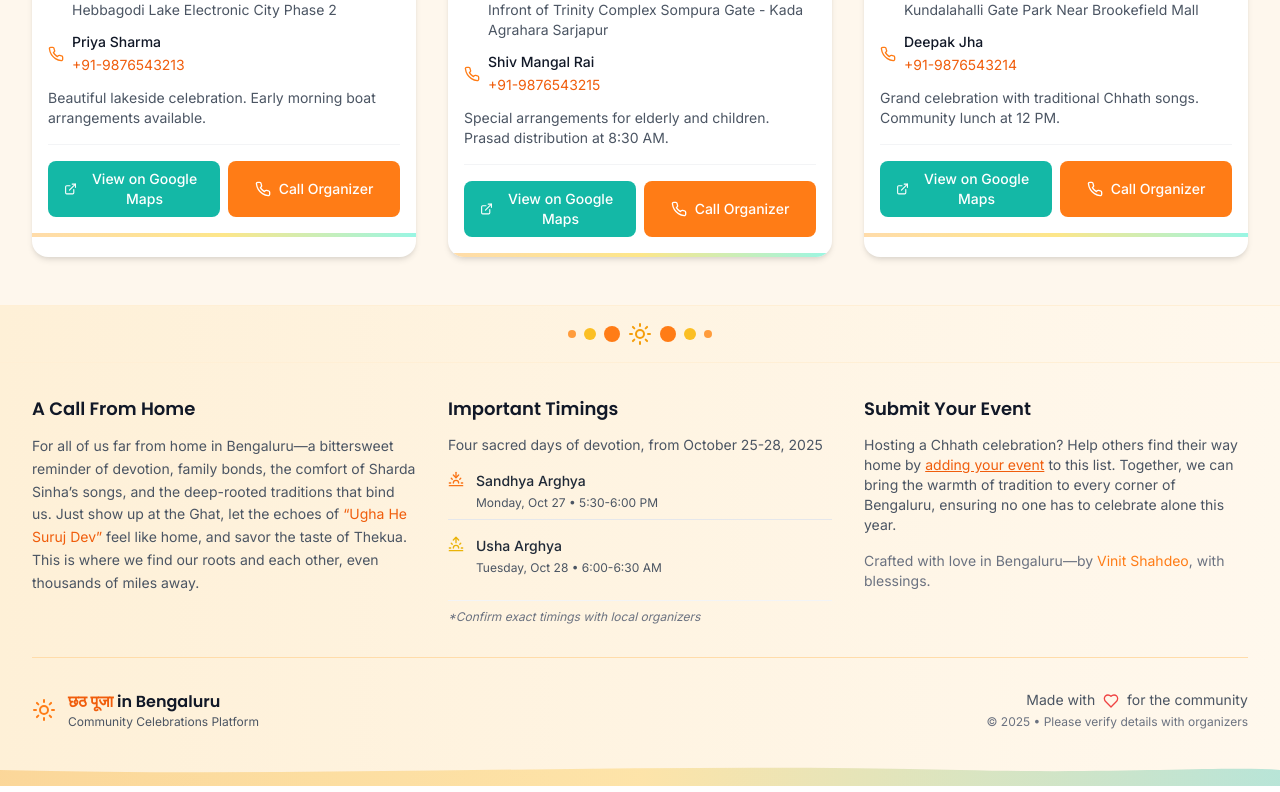
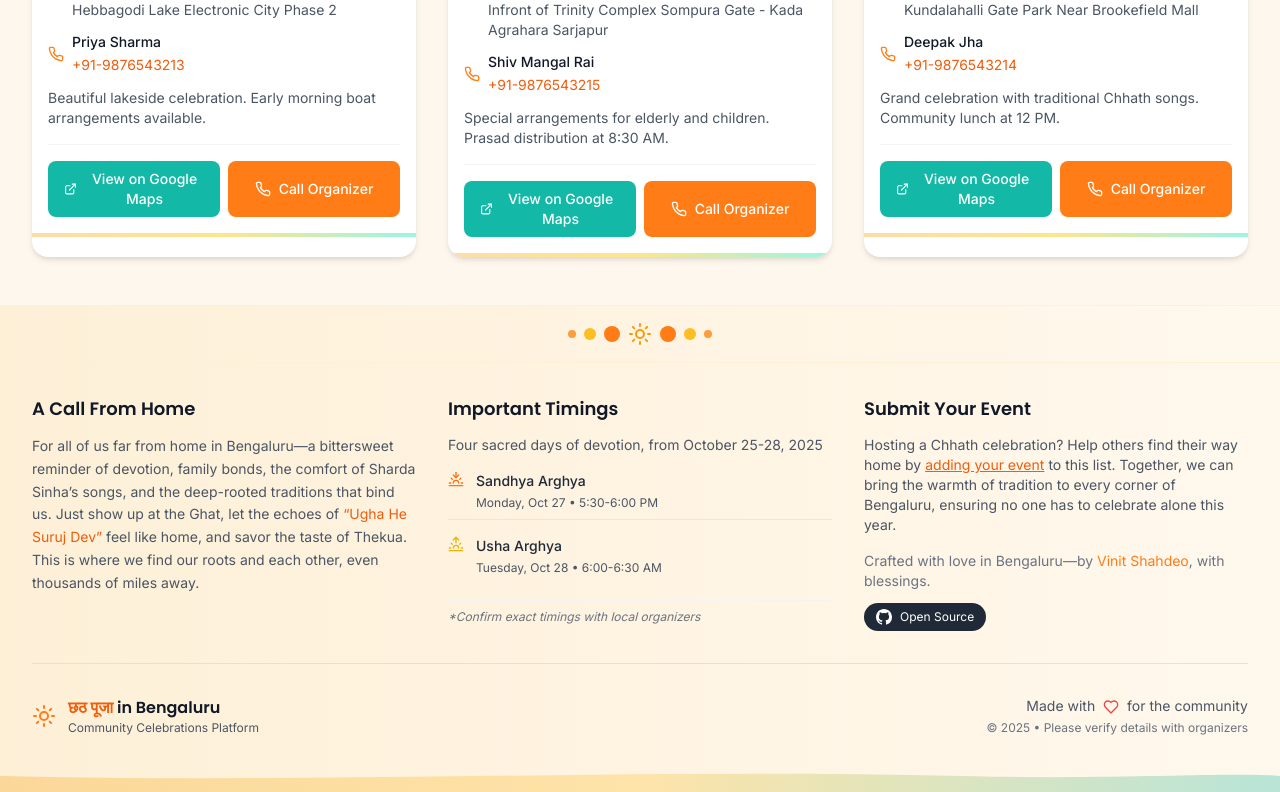
Before and after one commit to vinitshahdeo/chhath-puja, a React (Vite) app: page / in a window 1280 px wide. Shown: the part 1469-2261 px from the top of the page. Built offline with nearby package versions, Linux system fonts and the light colour scheme; the HTML template or start-up script is replaced by a standard one.

Commit message:
Added open source badge

```diff
--- a/src/components/Footer.jsx
+++ b/src/components/Footer.jsx
@@ -76,9 +76,23 @@
               to this list. Together, we can bring the warmth of tradition to every corner of Bengaluru,
               ensuring no one has to celebrate alone this year.
             </p>
-            <p className="text-sm text-gray-500">
+            <p className="text-sm text-gray-500 mb-3">
               Crafted with love in Bengaluru—by <span className="text-marigold-500"><a href="https://vinitshahdeo.com" target="_blank" rel="noopener noreferrer">Vinit Shahdeo</a></span>, with blessings.
             </p>
+            <div className="flex items-center space-x-2">
+              <a
+                href="https://github.com/vinitshahdeo/chhath-puja"
+                target="_blank"
+                rel="noopener noreferrer"
+                className="inline-flex items-center space-x-2 px-3 py-1.5 bg-gray-800 hover:bg-gray-900 text-white text-xs rounded-full transition-colors duration-200"
+                aria-label="View source on GitHub"
+              >
+                <svg className="h-4 w-4" fill="currentColor" viewBox="0 0 20 20">
+                  <path fillRule="evenodd" d="M10 0C4.477 0 0 4.484 0 10.017c0 4.425 2.865 8.18 6.839 9.504.5.092.682-.217.682-.483 0-.237-.008-.868-.013-1.703-2.782.605-3.369-1.343-3.369-1.343-.454-1.158-1.11-1.466-1.11-1.466-.908-.62.069-.608.069-.608 1.003.07 1.531 1.032 1.531 1.032.892 1.53 2.341 1.088 2.91.832.092-.647.35-1.088.636-1.338-2.22-.253-4.555-1.113-4.555-4.951 0-1.093.39-1.988 1.029-2.688-.103-.253-.446-1.272.098-2.65 0 0 .84-.27 2.75 1.026A9.564 9.564 0 0110 4.844c.85.004 1.705.115 2.504.337 1.909-1.296 2.747-1.027 2.747-1.027.546 1.379.203 2.398.1 2.651.64.7 1.028 1.595 1.028 2.688 0 3.848-2.339 4.695-4.566 4.942.359.31.678.921.678 1.856 0 1.338-.012 2.419-.012 2.747 0 .268.18.58.688.482A10.019 10.019 0 0020 10.017C20 4.484 15.522 0 10 0z" clipRule="evenodd" />
+                </svg>
+                <span>Open Source</span>
+              </a>
+            </div>
           </div>
         </div>
 
```
